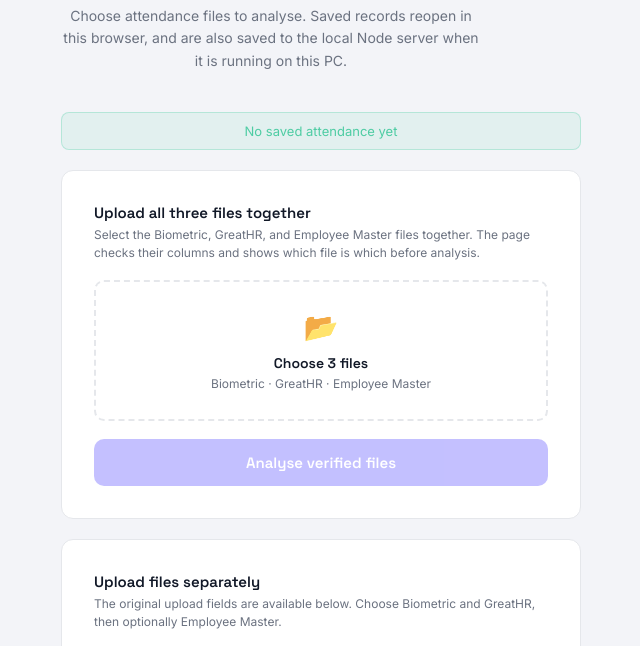
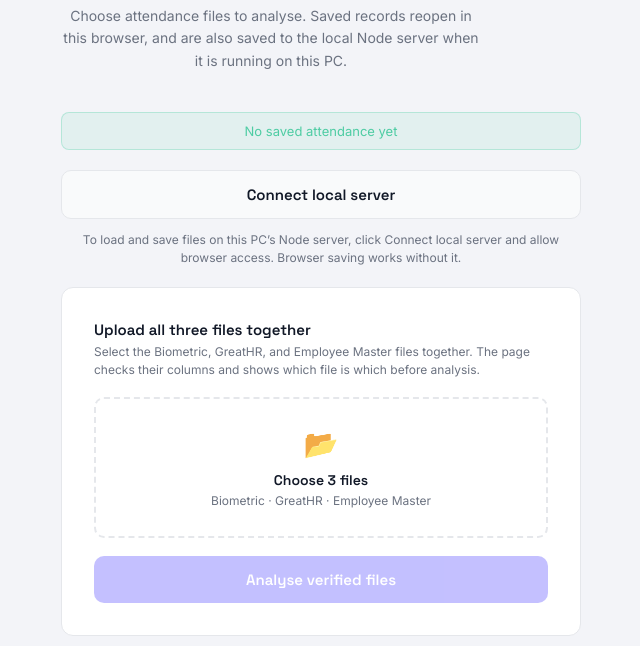
Before and after one commit to BARATHCIT/Orisenc-Technology-Attendance-, a website: page upload.html in a window 1280 px wide. Shown: the part 92-738 px from the top of the page, without its empty margins (319-959 px from the left). Drawn offline with Linux system fonts and the light colour scheme; no server answers.

Commit message:
Connect GitHub Pages to local server after browser permission

```diff
--- a/att-storage.js
+++ b/att-storage.js
@@ -9,8 +9,20 @@
     ? '/api/employee-master'
     : '/api/attendance/' + encodeURIComponent(key);
   const serverBase = typeof SERVER_BASE_URL === 'string' ? SERVER_BASE_URL : '';
-  const loopbackOptions = location.hostname.endsWith('.github.io')
+  const needsLoopbackPermission = location.hostname.endsWith('.github.io');
+  const loopbackOptions = needsLoopbackPermission
     ? { targetAddressSpace: 'loopback' } : {};
+  let serverEnabled = !needsLoopbackPermission;
+
+  async function permissionState() {
+    if (!needsLoopbackPermission) return 'granted';
+    try {
+      return (await navigator.permissions.query({ name: 'loopback-network' })).state;
+    } catch (error) {
+      // Browsers without this permission query still connect on a user click.
+      return 'prompt';
+    }
+  }
 
   async function readBrowser(key) {
     const name = browserKey(key);
@@ -39,9 +51,9 @@
     }
   }
 
-  async function readServer(key) {
+  async function readServer(key, timeoutMs = 4000) {
     const controller = new AbortController();
-    const timer = setTimeout(() => controller.abort(), 4000);
+    const timer = setTimeout(() => controller.abort(), timeoutMs);
     try {
       const response = await fetch(serverBase + serverPath(key), {
         cache: 'no-store', signal: controller.signal, ...loopbackOptions
@@ -55,16 +67,25 @@
     }
   }
 
-  async function load(merge = {}) {
+  async function load(merge = {}, userRequested = false) {
+    // Start the permission-triggering request within the button's user gesture.
+    const requestedMaster = userRequested ? readServer('master', 60000) : null;
     const browser = await Promise.all(keys.map(readBrowser));
+    const permission = await permissionState();
     const server = keys.map(() => ({ status: 'rejected' }));
+    if (userRequested || permission === 'granted') {
       try {
-      const master = await readServer('master');
+        const master = await (requestedMaster || readServer('master'));
         server[keys.indexOf('master')] = { status: 'fulfilled', value: master };
-      const attendance = await Promise.allSettled(attendanceKeys.map(readServer));
+        const attendance = await Promise.allSettled(attendanceKeys.map(key =>
+          readServer(key, userRequested ? 30000 : 4000)));
         attendance.forEach((result, index) => { server[index] = result; });
+        serverEnabled = server.every(result => result.status === 'fulfilled');
       } catch (error) {
+        serverEnabled = false;
+        if (userRequested) throw error;
         console.warn('Local Node server read failed:', error);
+      }
     }
     const data = {};
     keys.forEach((key, index) => {
@@ -81,7 +102,9 @@
     return {
       data,
       hasAttendance: attendanceKeys.some(key => data[key].length > 0),
-      serverAvailable: server.every(result => result.status === 'fulfilled')
+      serverAvailable: serverEnabled,
+      needsPermission: !serverEnabled && permission === 'prompt',
+      permissionDenied: !serverEnabled && permission === 'denied'
     };
   }
 
@@ -103,11 +126,15 @@
     const browser = await Promise.allSettled(selectedKeys.map(key =>
       writeBrowser(key, data[key])));
     let server = selectedKeys.map(() => ({ status: 'rejected' }));
+    if (serverEnabled) {
       try {
         await readServer('master');
         server = await Promise.allSettled(selectedKeys.map(key => writeServer(key, data[key])));
+        if (server.some(result => result.status === 'rejected')) serverEnabled = false;
       } catch (error) {
+        serverEnabled = false;
         console.warn('Local Node server save is unavailable:', error);
+      }
     }
     const browserSaved = browser.every(result => result.status === 'fulfilled');
     const serverSaved = server.every(result => result.status === 'fulfilled');
@@ -117,5 +144,5 @@
     return { browserSaved, serverSaved };
   }
 
-  window.AttStorage = { load, save, attendanceKeys };
+  window.AttStorage = { load, connect: merge => load(merge, true), save, attendanceKeys };
 })();
--- a/upload.html
+++ b/upload.html
@@ -76,6 +76,8 @@
   <h1>Attendance Analysis</h1>
   <p class="subtitle">Choose attendance files to analyse. Saved records reopen in this browser, and are also saved to the local Node server when it is running on this PC.</p>
   <div class="sync-status syncing" id="storageStatus" style="margin:0 auto 20px;max-width:520px">Checking saved attendance data…</div>
+  <button class="btn btn-secondary" id="connectServerBtn" style="display:none;max-width:520px;margin:0 auto 12px" onclick="connectLocalServer()">Connect local server</button>
+  <p class="card-hint" id="serverHelp" style="display:none;max-width:520px;text-align:center;margin:0 auto 20px"></p>
 
   <div class="card">
     <div class="card-title">Upload all three files together</div>
@@ -174,7 +176,7 @@
 
   <script src="server-config.js?v=storage1"></script>
   <script src="browser-store.js?v=storage1"></script>
-  <script src="att-storage.js?v=storage2"></script>
+  <script src="att-storage.js?v=storage3"></script>
   <script src="https://cdnjs.cloudflare.com/ajax/libs/xlsx/0.18.5/xlsx.full.min.js"></script>
   <script>
   // ── UI setup ──────────────────────────────────────────────────────────────
@@ -199,6 +201,14 @@
     status.textContent = result.hasAttendance
       ? `✓ Saved attendance loaded${result.serverAvailable ? ' · local server connected' : ' · browser copy available'}`
       : `No saved attendance yet${result.serverAvailable ? ' · local server connected' : ''}`;
+    if (!result.serverAvailable) {
+      document.getElementById('connectServerBtn').style.display = 'flex';
+      const help = document.getElementById('serverHelp');
+      help.style.display = 'block';
+      help.textContent = result.permissionDenied
+        ? 'Allow loopback access for this site in your browser settings to use the local Node server.'
+        : 'To load and save files on this PC’s Node server, click Connect local server and allow browser access. Browser saving works without it.';
+    }
     if (result.hasAttendance) {
       document.getElementById('cachedBanner').classList.add('show');
       document.getElementById('goDash').style.display = 'flex';
@@ -210,6 +220,35 @@
     status.textContent = 'Could not load saved attendance: ' + error.message;
     console.error(error);
   });
+  async function connectLocalServer() {
+    const button = document.getElementById('connectServerBtn');
+    const status = document.getElementById('storageStatus');
+    button.disabled = true;
+    status.className = 'sync-status syncing';
+    status.textContent = 'Connecting to the local Node server — allow browser access if prompted…';
+    try {
+      const result = await window.AttStorage.connect({
+        summary: mergeSummary, punches: mergePunches, master: mergeEmployeeMaster
+      });
+      if (!result.serverAvailable) throw new Error('The server did not return all attendance files.');
+      Object.assign(window.AttSession, result.data);
+      status.className = 'sync-status synced';
+      status.textContent = result.hasAttendance
+        ? '✓ Saved attendance loaded · local server connected'
+        : '✓ Local server connected · no saved attendance yet';
+      if (result.hasAttendance) {
+        document.getElementById('cachedBanner').classList.add('show');
+        document.getElementById('goDash').style.display = 'flex';
+      }
+      button.style.display = 'none';
+      document.getElementById('serverHelp').style.display = 'none';
+    } catch (error) {
+      status.className = 'sync-status error';
+      status.textContent = 'Local server connection failed. Browser saving is still available.';
+      console.warn('Local server connection failed:', error);
+      button.disabled = false;
+    }
+  }
   function savedMessage(result) {
     if (result.browserSaved && result.serverSaved) return '✓ Saved in this browser and on the local Node server';
     if (result.browserSaved) return '✓ Saved in this browser; local Node server unavailable';
```
Also changed, not shown: README.md. Lines whose indentation alone changed are shown as unchanged.
